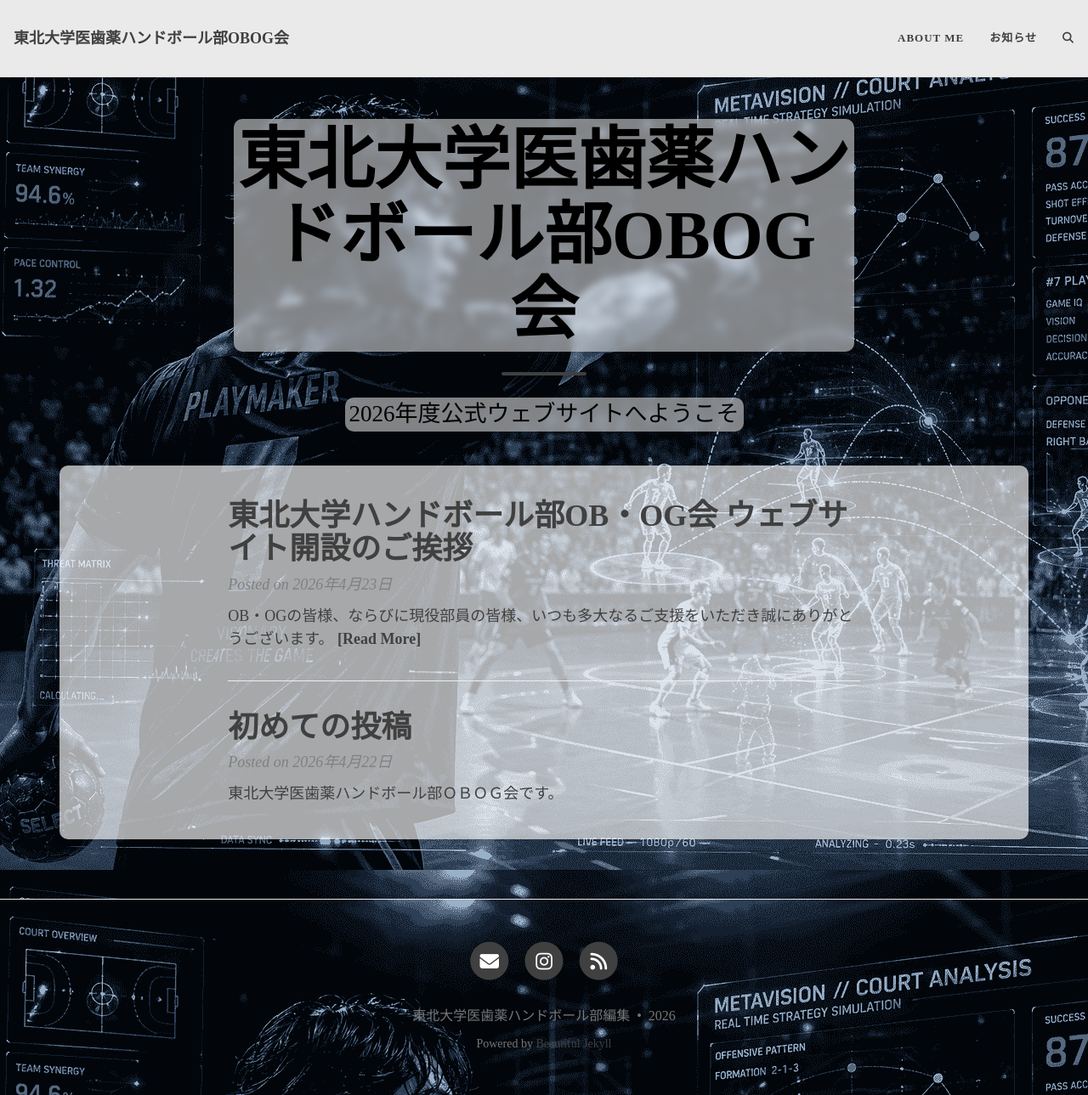
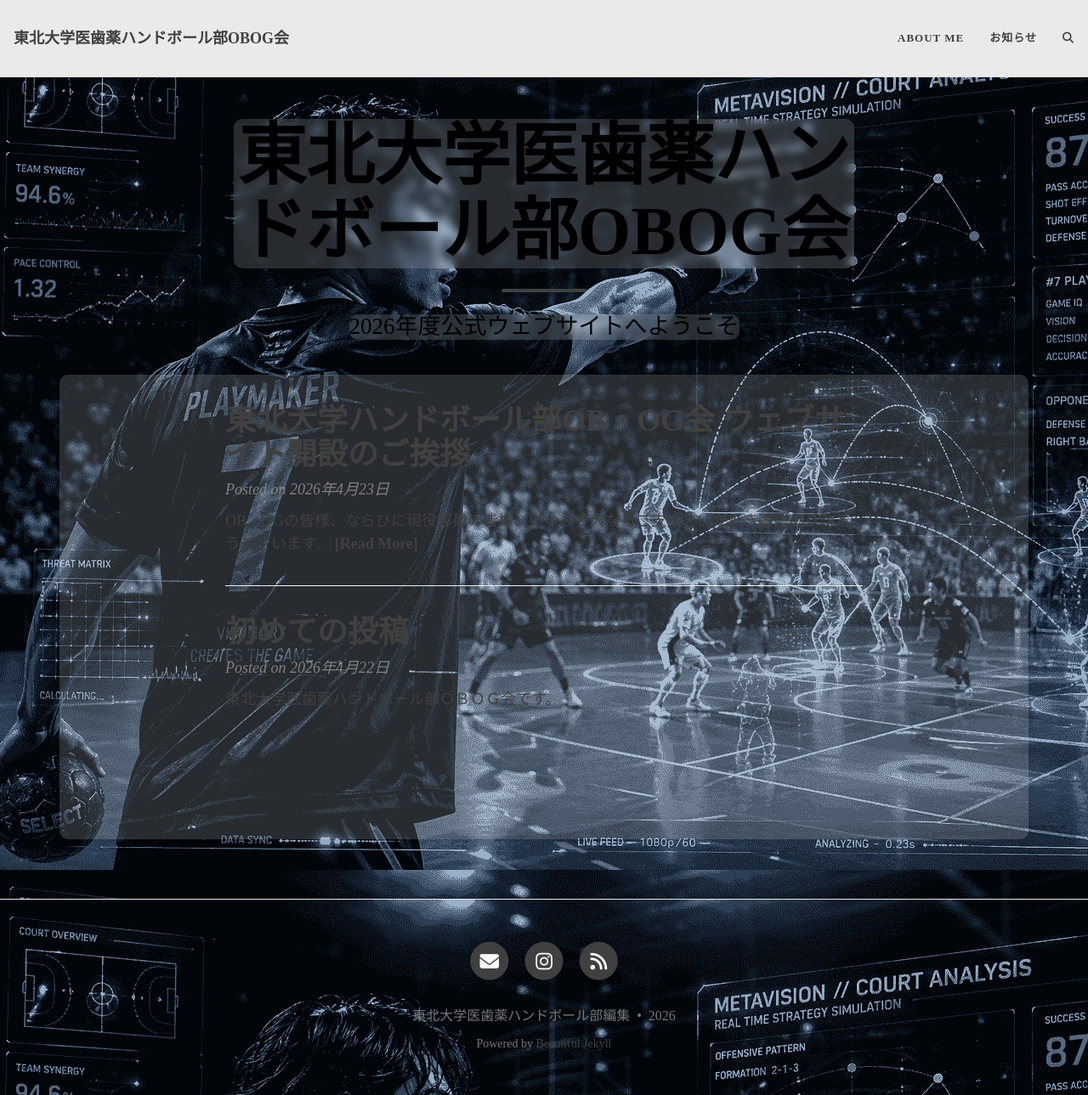
Before and after one commit to tohokuunivoldboyandgirl/website, a Jekyll site: the page built from index.html, in a window 1280 px wide and 1289 px high. Shown: the whole window at 85% size. Built offline with Jekyll 4.4.1, drawn with Linux system fonts in a browser that asks for light colours; some web fonts are replaced; the list of posts is cut into pages by our own code; comment, search, counter and statistics services are not loaded.

Commit message:
Update beautifuljekyll.css

```diff
--- a/assets/css/beautifuljekyll.css
+++ b/assets/css/beautifuljekyll.css
@@ -49,8 +49,8 @@ main.container,
 main.container-md,
 main.container-lg,
 .container {
-  background-color: rgba(255, 255, 255, 0.65);
-  padding: 5px;
+  background-color: rgba(255, 255, 255, 0.15);
+  padding: 0px;
   border-radius: 10px;
   margin-top: 20px;
   margin-bottom: 20px;
@@ -1139,8 +1139,8 @@ pre {
 .intro-header .post-heading h1,
 .intro-header .page-heading .page-subheading,
 .intro-header .post-heading .post-subheading {
-  background-color: rgba(255, 255, 255, 0.5);
-  padding: 5px 5px;
+  background-color: rgba(255, 255, 255, 0.15);
+  padding: 0px 0px;
   display: inline-block;
   border-radius: 10px;
   color: #000000 !important;
```
